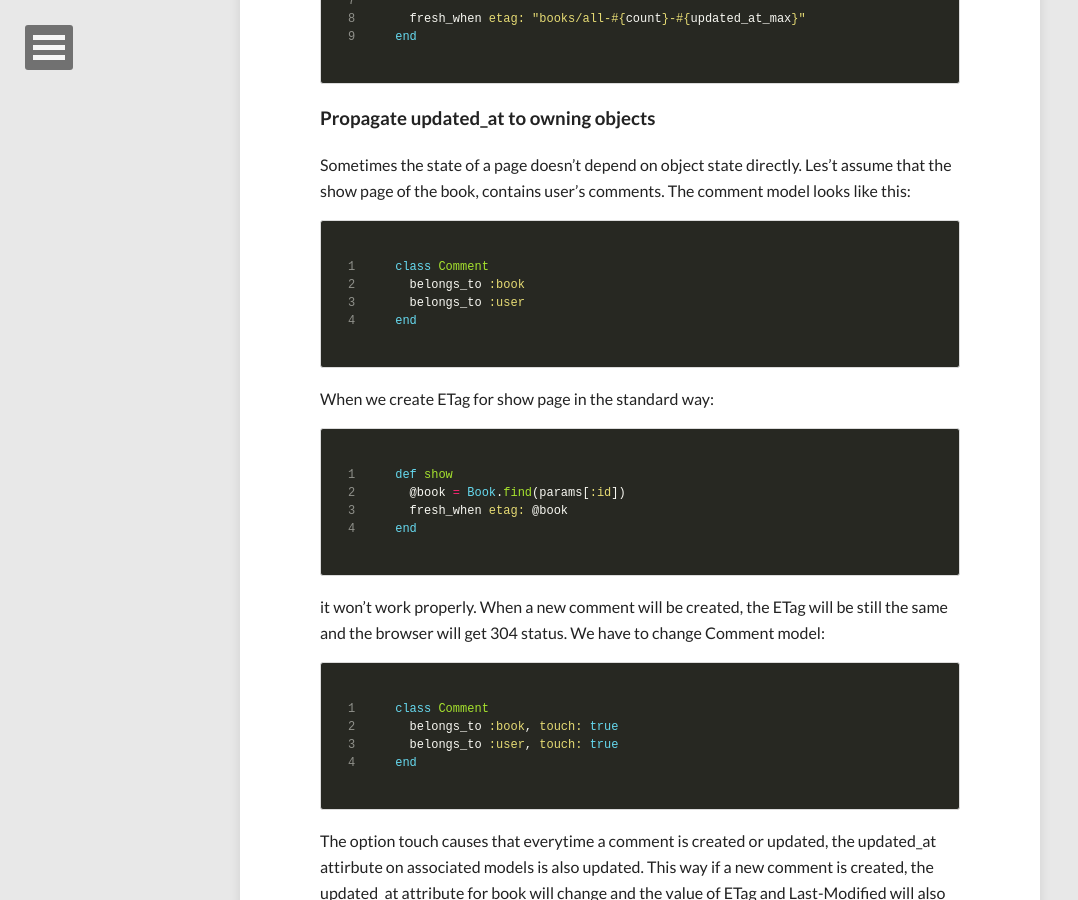
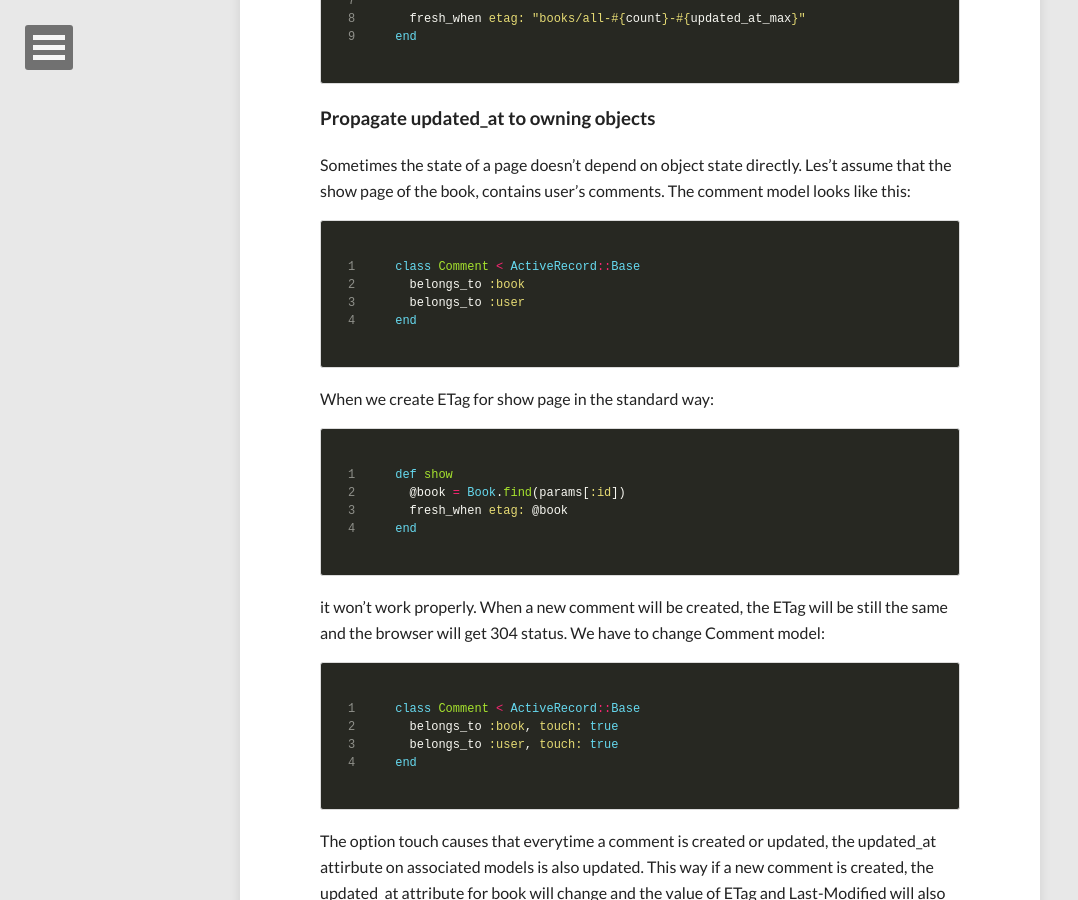
Before and after one commit to Olgagr/Olgagr.github.io, a Jekyll site: the page built from _posts/2014-11-18-faster-rails-app-with-http-caching.markdown, in a window 1280 px wide and 900 px high, scrolled down 7979 px. Shown: the whole window, without its empty margins (0-1078 px from the left). Built offline with Jekyll 4.4.1, drawn with Linux system fonts in a browser that asks for light colours; nearby versions of some CDN libraries; Markdown is read by kramdown in place of the engine named in the settings.

Commit message:
small corrections in example code

```diff
--- a/_posts/2014-11-18-faster-rails-app-with-http-caching.markdown
+++ b/_posts/2014-11-18-faster-rails-app-with-http-caching.markdown
@@ -269,7 +269,7 @@ end
 Sometimes the state of a page doesn't depend on object state directly. Les't assume that the show page of the book, contains user's comments. The comment model looks like this:
 
 {% highlight ruby linenos %}
-class Comment
+class Comment < ActiveRecord::Base
   belongs_to :book
   belongs_to :user
 end
@@ -287,7 +287,7 @@ end
 it won't work properly. When a new comment will be created, the ETag will be still the same and the browser will get 304 status. We have to change Comment model:
 
 {% highlight ruby linenos %}
-class Comment
+class Comment < ActiveRecord::Base
   belongs_to :book, touch: true
   belongs_to :user, touch: true
 end
```
